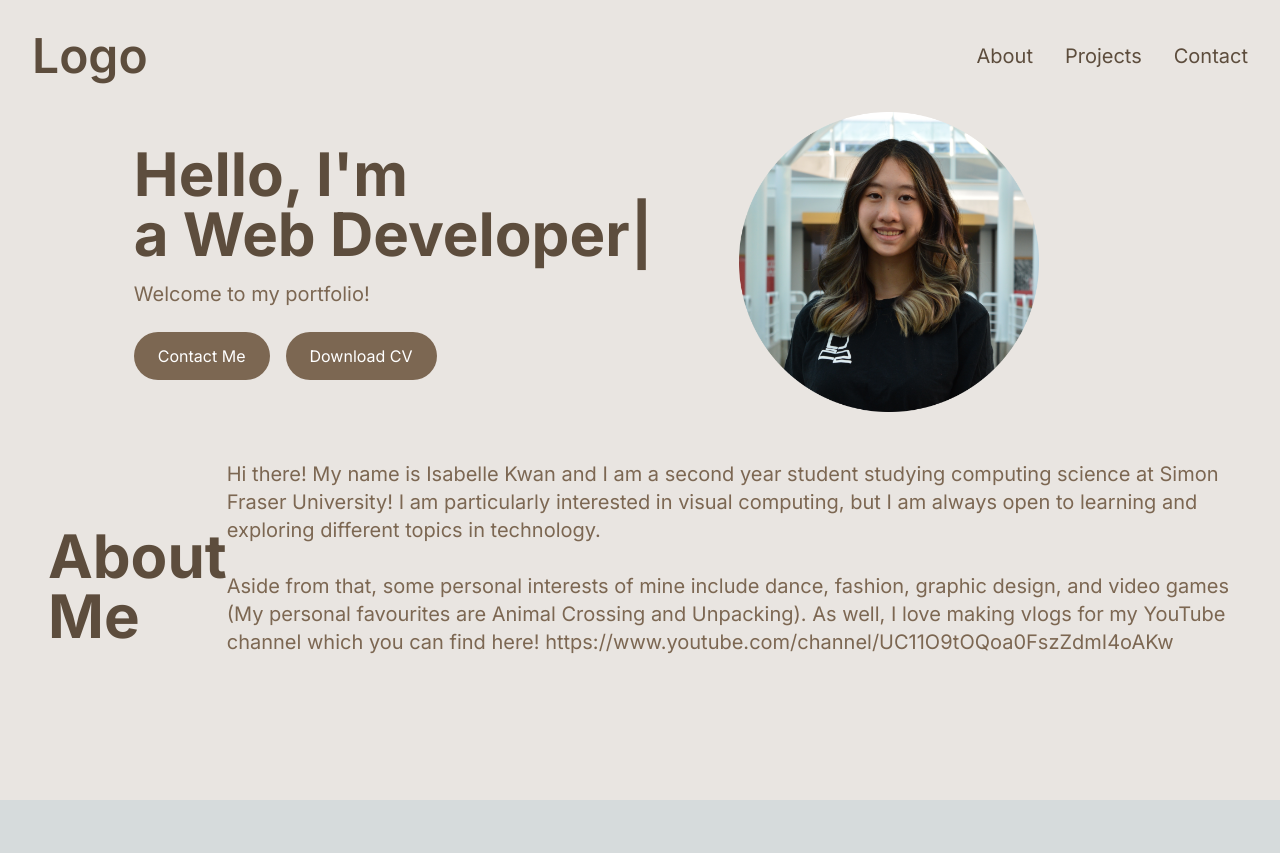
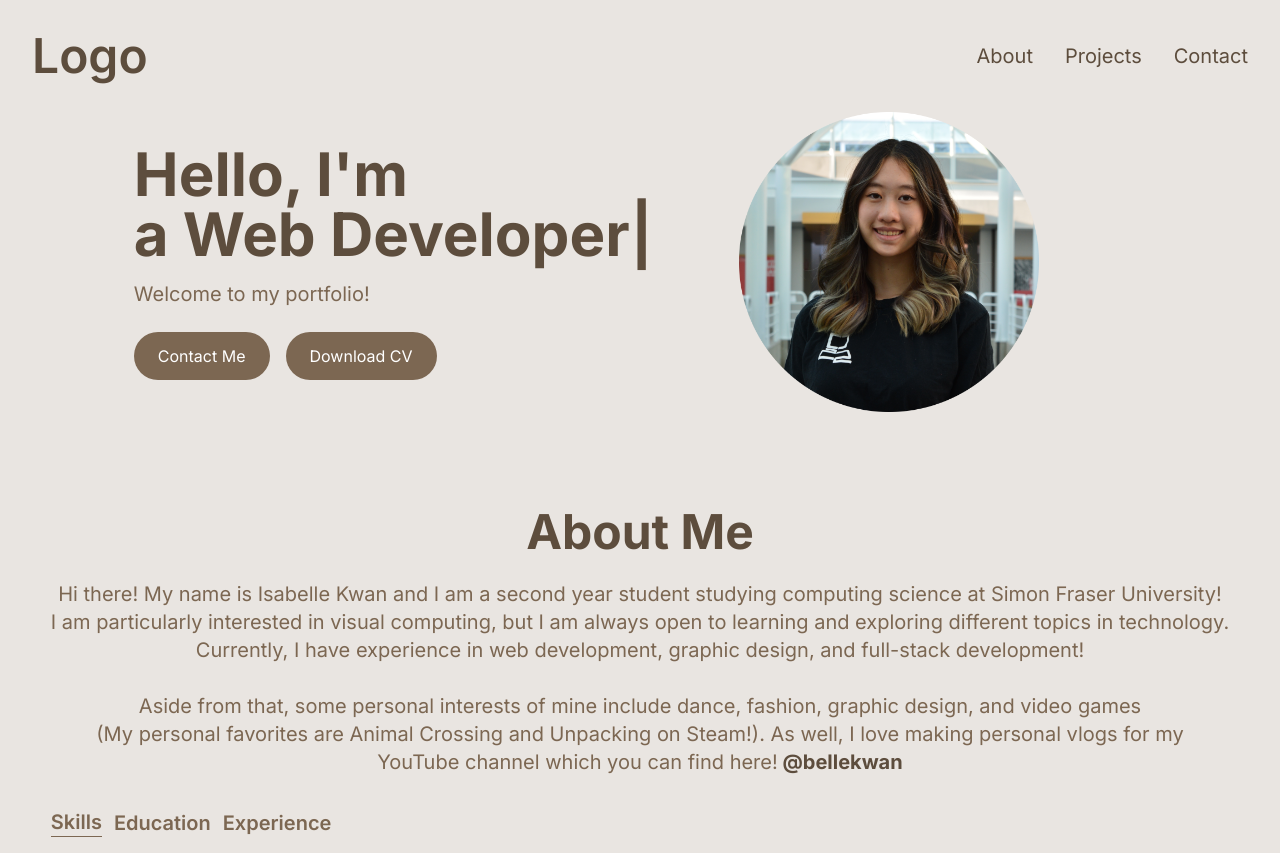
Before and after one commit to isabellekwan/personal-profile, a Next.js app: page / in a window 1280 px wide. Before the commit the page ends 800 px from the top, so only its background shows below. Built offline with nearby package versions, Linux system fonts and the light colour scheme.

Commit message:
Created tab mechanism for about me

```diff
--- a/src/app/components/About.jsx
+++ b/src/app/components/About.jsx
@@ -1,16 +1,49 @@
-import React from 'react'
+"use client";
+import React, { useTransition, useState } from 'react'
+import TabAbout from './TabAbout';
+
+const TAB_DATA = [
+  {
+    title: "Skills",
+    id: "skills",
+    content: (
+      <ul>
+
+      </ul>
+    )
+  }
+]
 
 const About = () => {
+  const [tab, setTab] = useState("skills");
+  const [isPending, startTransition] = useTransition();
+
+  const handleTabChange = (id) => {
+    startTransition(()=> {
+      setTab(id);
+    });
+  };
+
   return (
     <section className="flex items-center justify-center text-align-center mt-12">
-        <h1 className="text-[#5d4d3d] mt-12 mb-4 text-4xl sm:text-5xl lg:text-6xl font-bold">About Me</h1>
-        <p className="text-[#7c6752] text-base sm:text-lg mb-6 lg:text-xl">
-            Hi there! My name is Isabelle Kwan and I am a second year student studying computing science at Simon Fraser University!
-            I am particularly interested in visual computing, but I am always open to learning and exploring different topics in technology.
-            <br></br><br></br>
-            Aside from that, some personal interests of mine include dance, fashion, graphic design, and video games
-            (My personal favourites are Animal Crossing and Unpacking). As well, I love making vlogs for my YouTube channel
-            which you can find here! https://www.youtube.com/channel/UC11O9tOQoa0FszZdmI4oAKw </p>
+      <div className="text-center">
+        <h1 className="text-[#5d4d3d] mt-12 mb-4 lg:mb-6 text-3xl sm:text-5xl lg:text-5xl font-bold">About Me</h1>
+        <p className="text-[#7c6752] text-base sm:text-lg mt-2 mb-6 lg:text-xl">
+          Hi there! My name is Isabelle Kwan and I am a second year student studying computing science at Simon Fraser University! <br/>
+          I am particularly interested in visual computing, but I am always open to learning and exploring different topics in technology.<br/>
+          Currently, I have experience in web development, graphic design, and full-stack development!
+          <br /><br />
+          Aside from that, some personal interests of mine include dance, fashion, graphic design, and video games <br/>
+          (My personal favorites are Animal Crossing and Unpacking on Steam!). As well, I love making personal vlogs for my  <br/> YouTube channel
+          which you can find here!
+          <a href="https://www.youtube.com/channel/UC11O9tOQoa0FszZdmI4oAKw" target="_blank" rel="noopener noreferrer" className=" text-[#5d4d3d] font-bold hover:text-[#7c6752]"> @bellekwan</a>
+        </p>
+        <div className="flex flex-row mt-8">
+          <TabAbout selectTab={() => handleTabChange("skills")} active={tab==="skills"}> Skills </TabAbout>
+          <TabAbout selectTab={() => handleTabChange("education")} active={tab==="education"}> Education </TabAbout>
+          <TabAbout selectTab={() => handleTabChange("experience")} active={tab==="experience"}> Experience </TabAbout>
+        </div>
+      </div>
     </section>
   )
 }
--- /dev/null
+++ b/src/app/components/TabAbout.jsx
@@ -0,0 +1,17 @@
+import React from 'react'
+
+const TabAbout = ({active, selectTab, children}) => {
+    const buttonClasses = active
+    ? "text-[#7c6752] border-b border-[#7c6752]"
+    : "text-[#7c6752]";
+
+    return (
+        <button onClick={selectTab}>
+            <p className={`mr-3 font-semibold text-xl hover:text-[#C4A484] ${buttonClasses}`}>
+                {children}
+            </p>
+        </button>
+    )
+}
+
+export default TabAbout
```
